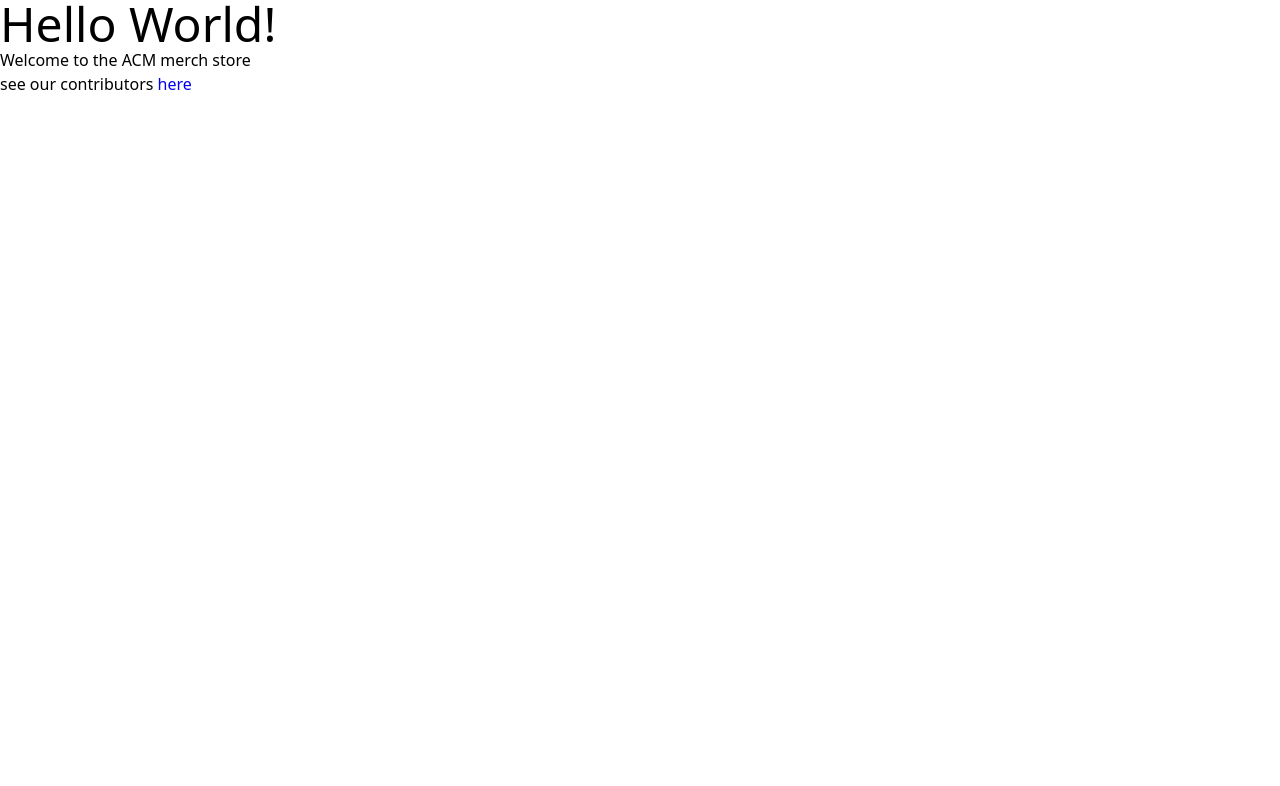
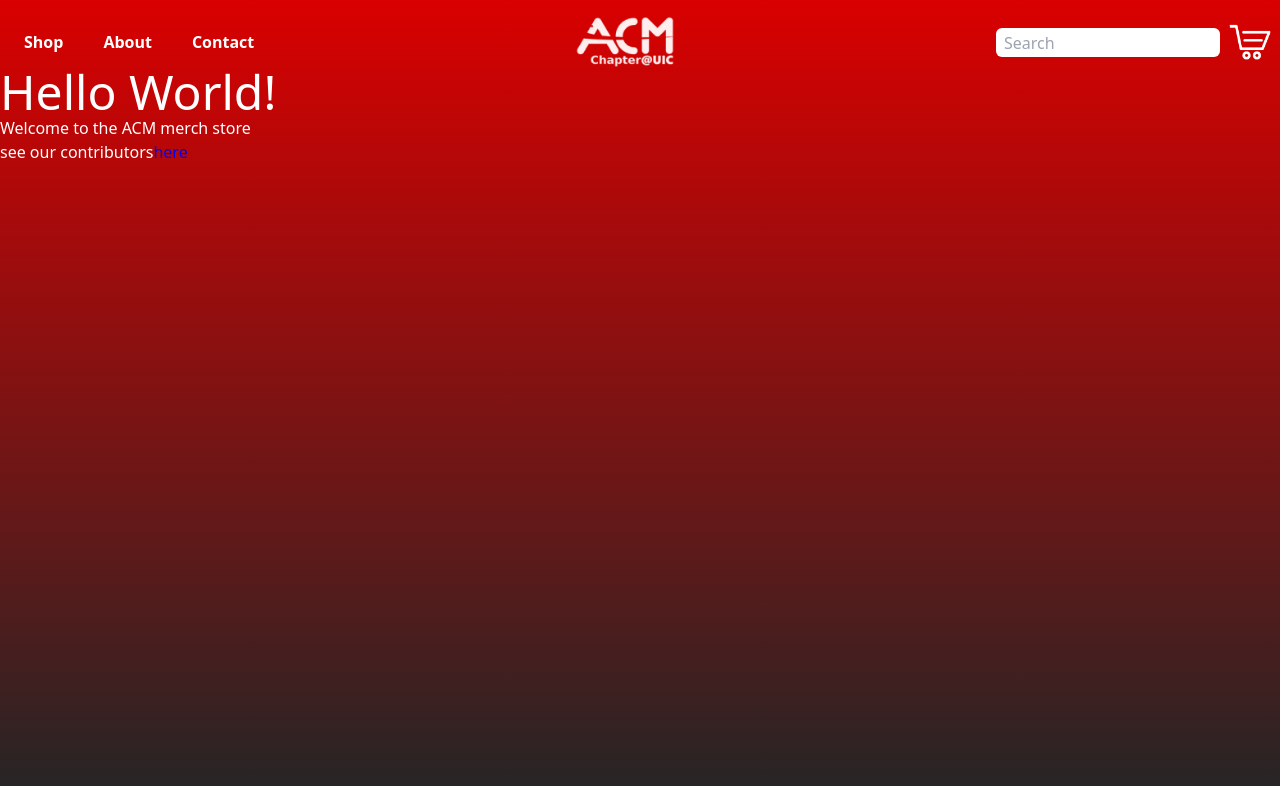
Before and after one commit to acm-uic/marketplace, a Next.js app: page / in a window 1280 px wide. Shown: the top 786 px of the page. Built offline with nearby package versions, Linux system fonts and the light colour scheme.

Commit message:
add Header
header component

```diff
--- /dev/null
+++ b/app/components/header.jsx
@@ -0,0 +1,33 @@
+import { useState } from "react";
+import Link from "next/link";
+import Image from "next/image";
+import logo from '../images/acmLogo.png'
+import cart from '../images/cart.png'
+
+
+export default function Header() {
+    const [searchValue, setSearchValue] = useState("SALVE")
+    return (
+        <div className="flex items-center justify-between " >
+            <div className="font-bold mt-4">
+                <Link className="ml-6 mr-10" st href="/">Shop</Link>
+                <Link className="mr-10" href="https://acm.uic.edu/about">About</Link>
+                <Link className="" href='https://acm.uic.edu/about'>Contact</Link>
+            </div>
+
+            <div className="mt-4">
+                <Link href="https://acm.uic.edu/">
+                    <Image src={logo} alt="ACM Logo" width={100} height={64} />
+                </Link>
+            </div>
+
+            <div className="flex flex-row mt-4 text-black" >
+
+                <input placeholder="Search" className="rounded-md w-56 pl-2 mt-1" style={{ height: '29px' }}  type="text"/>
+                <Link href="/cart" >
+                    <Image src={cart} width={60} height={50} alt="cart" />
+                </Link>
+            </div>
+        </div>
+    )
+}
--- a/app/page.jsx
+++ b/app/page.jsx
@@ -1,11 +1,15 @@
+"use client"
 import Link from "next/link";
+import Header from "./components/header";
 
 export default function Home() {
-
   return (
-    <div className="w-full h-full">
-      <h1 className="text-5xl">Hello World!</h1> <p>Welcome to the ACM merch store</p>
-      see our contributors <Link className="inline-block text-[#0000EE]" href={"/Contributors"}>here</Link>
+    <div className="w-full h-full text-white	" style={{   backgroundImage: 'linear-gradient(180deg, #D90000 0%, #242526 100%)'  }}    >
+      <Header/>
+      <h1 className="text-5xl">Hello World!</h1>
+      <p>Welcome to the ACM merch store</p>
+      see our contributors
+       <Link className="inline-block text-[#0000EE]" href={"/Contributors"}>here</Link>
     </div>
   )
 }
```
Also changed, not shown: app/images/acmLogo.png (added), app/images/cart.png (added).
